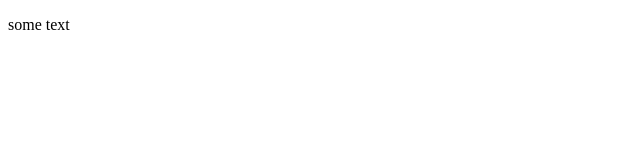
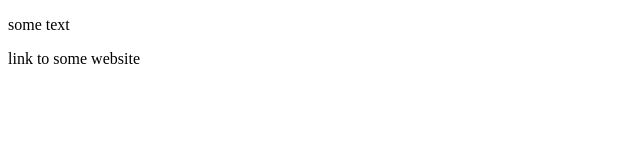
Before and after one commit to saeedfarhang/test-git-github-course, a plain HTML site: page index.html in a window 1280 px wide. Shown: the whole page, without its empty margins (0-640 px from the left). Drawn offline with Linux system fonts and the light colour scheme.

Commit message:
add some link

```diff
--- a/index.html
+++ b/index.html
@@ -8,5 +8,6 @@
   </head>
   <body>
     <p>some text</p>
+    <a>link to some website</a>
   </body>
 </html>
```
